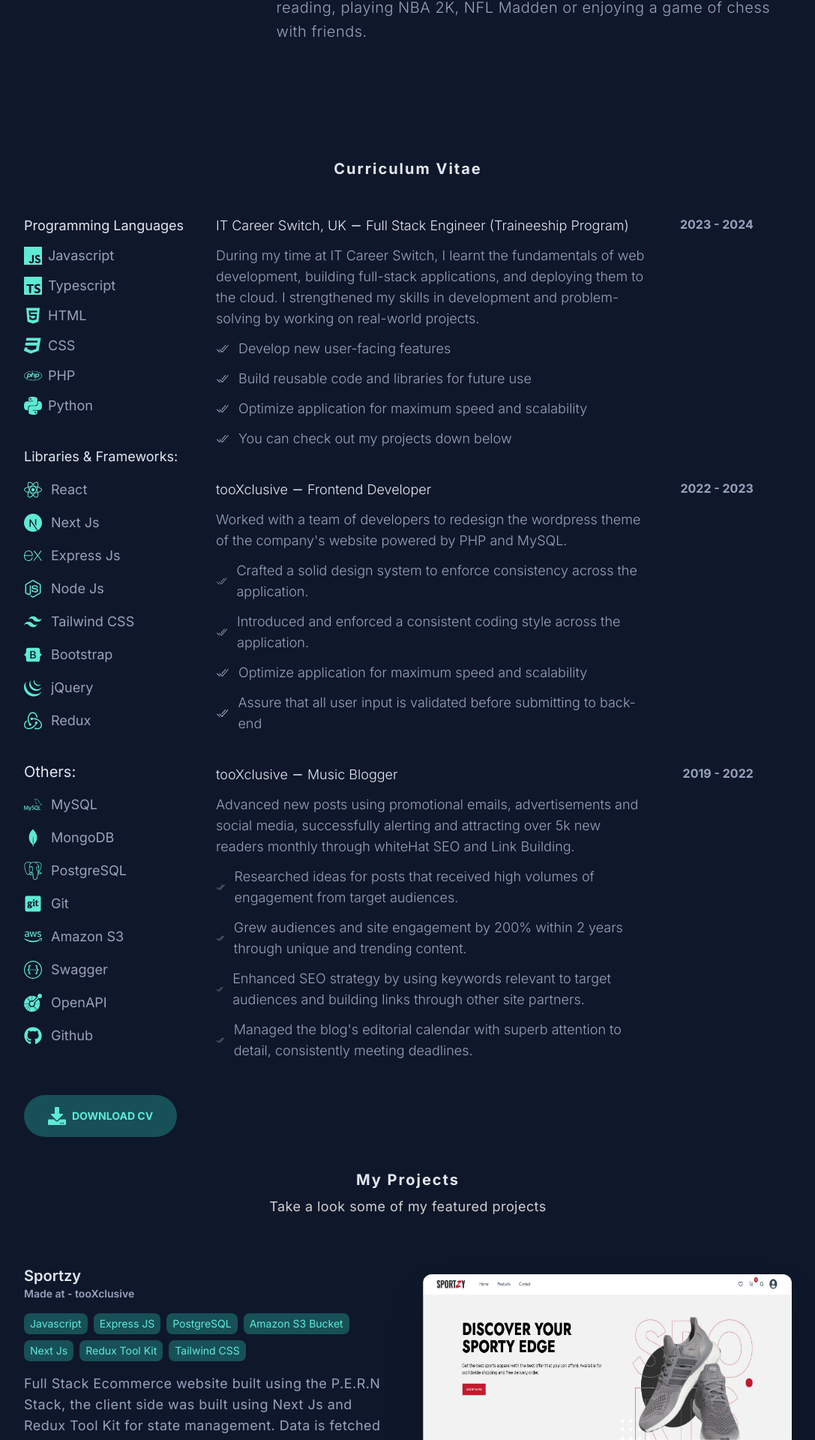
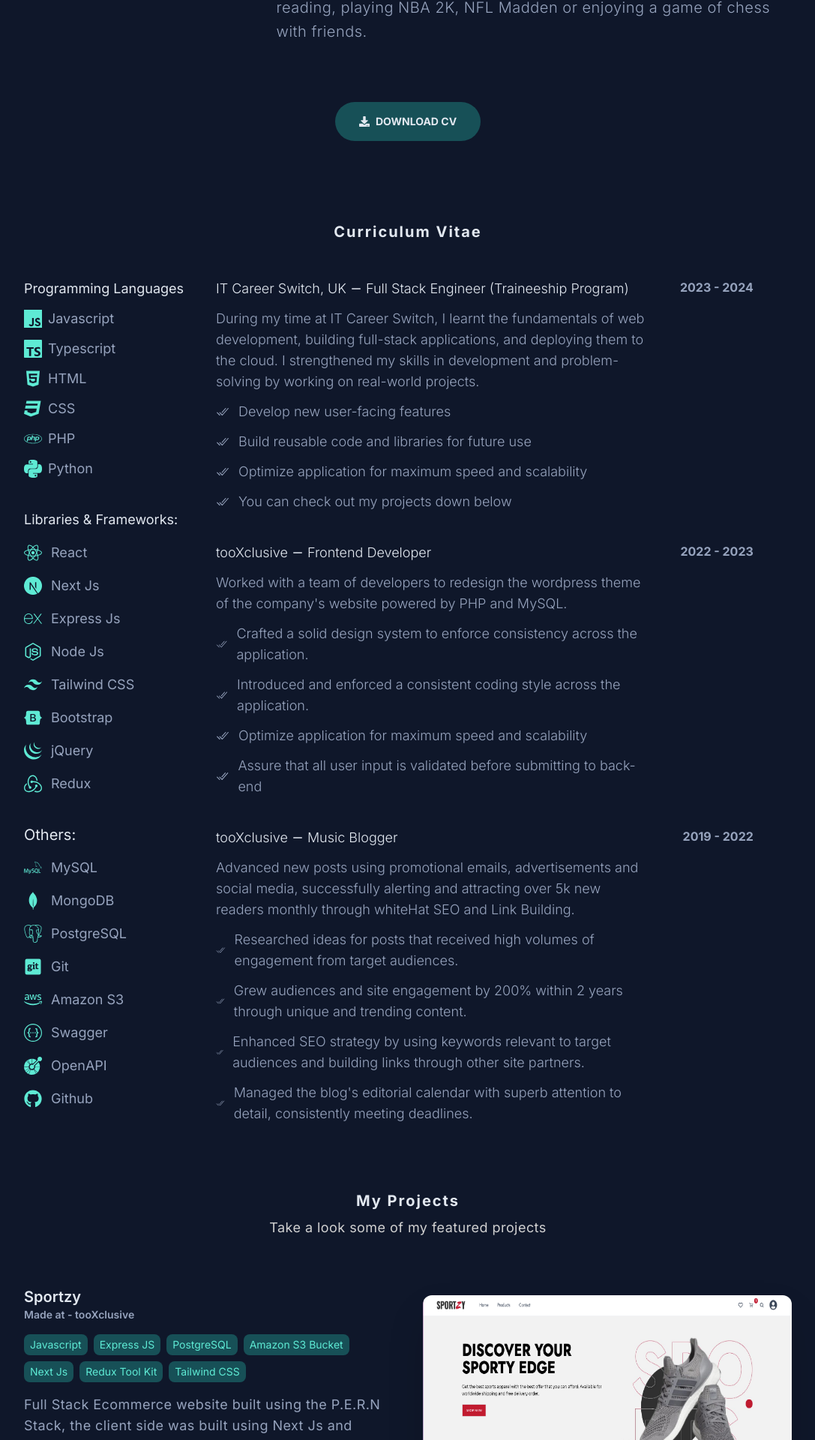
Before and after one commit to Tyler-Duncan-Sotubo/NextJs_Myportfolio, a Next.js app: page / in a window 1280 px wide. Shown: the part 1219-3139 px from the top of the page at 75% size, without its empty margins (96-1183 px from the left). Built offline with nearby package versions, Linux system fonts and the light colour scheme.

Commit message:
Resume in Pdf

```diff
--- a/src/components/common/button.tsx
+++ b/src/components/common/button.tsx
@@ -15,7 +15,7 @@
       initial={{ y: 5 }}
       whileHover={{ y: 0 }}
       transition={{ duration: 0.3 }}
-      className={`flex gap-2 items-center md:text-sm text-xs text-skin-accent px-8 py-4 rounded-full font-bold uppercase ${color}`}>
+      className={`flex gap-2 items-center md:text-sm text-xs text-skin-dark px-8 py-4 rounded-full font-bold uppercase ${color}`}>
       {icon}
       {name}
     </motion.button>
--- a/src/components/home/About.tsx
+++ b/src/components/home/About.tsx
@@ -1,6 +1,9 @@
 import { AboutData } from "@/data/data";
 import React, { useEffect, useState } from "react";
-import { Link } from "react-scroll/modules";
+import { Link as Scroll } from "react-scroll/modules";
+import Button from "../common/button";
+import { FaDownload } from "react-icons/fa";
+import Link from "next/link";
 
 export const About = () => {
   const [activeIndex, setActiveIndex] = useState<Number>(0);
@@ -10,7 +13,7 @@
       <div className="flex flex-col md:flex-row w-[90%] mx-auto lg:w-[80%] justify-between py-8 mt-10 gap-24">
         <div className="md:flex flex-col justify-center gap-7 md:w-[35%] w-full hidden">
           {AboutData.map((item, index) => (
-            <Link
+            <Scroll
               key={index}
               activeClass="active"
               to={item.path}
@@ -32,7 +35,7 @@
                   } `}></div>
                 <p className="text-skin-dark uppercase text-sm">{item.name}</p>
               </div>
-            </Link>
+            </Scroll>
           ))}
         </div>
         <div className="w-full mx-auto max-w-3xl">
@@ -55,6 +58,15 @@
           </p>
         </div>
       </div>
+      <div className="flex justify-center my-4">
+        <Link href="/Resume.pdf" target="_blank" download>
+          <Button
+            name="Download CV"
+            color="bg-skin-herobackground"
+            icon={<FaDownload />}
+          />
+        </Link>
+      </div>
     </section>
   );
 };
--- a/src/components/home/Stack.tsx
+++ b/src/components/home/Stack.tsx
@@ -3,8 +3,6 @@
 import { experience, others, Lang, Frameworks } from "@/data/data";
 import { IoCheckmarkDoneOutline } from "react-icons/io5";
 import { FiMinus } from "react-icons/fi";
-import Button from "../common/button";
-import { FaDownload } from "react-icons/fa";
 
 export default function Stack() {
   return (
@@ -81,11 +79,6 @@
           ))}
         </div>
       </div>
-      <Button
-        name="Download CV"
-        color="bg-skin-herobackground"
-        icon={<FaDownload size={24} />}
-      />
     </section>
   );
 }
```
Also changed, not shown: 1 other file (tests, documents, lock files or other folders).
